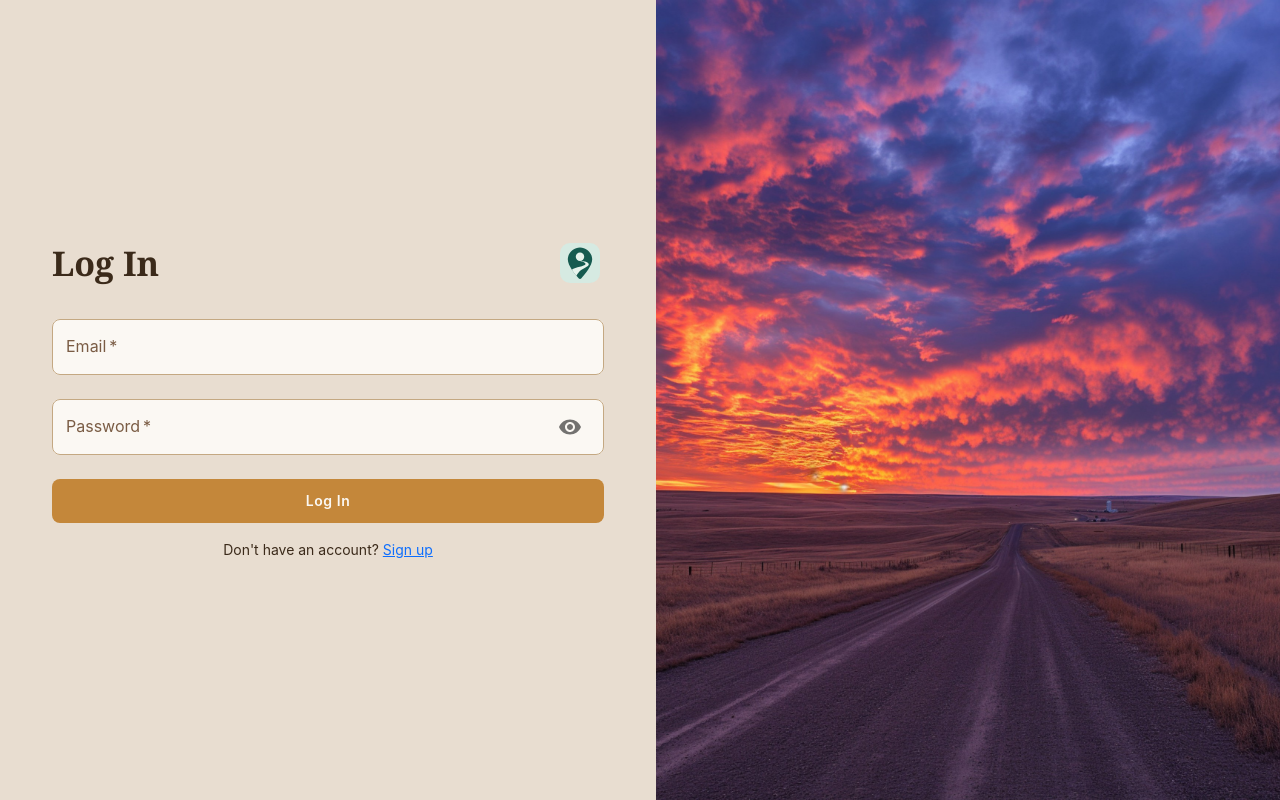
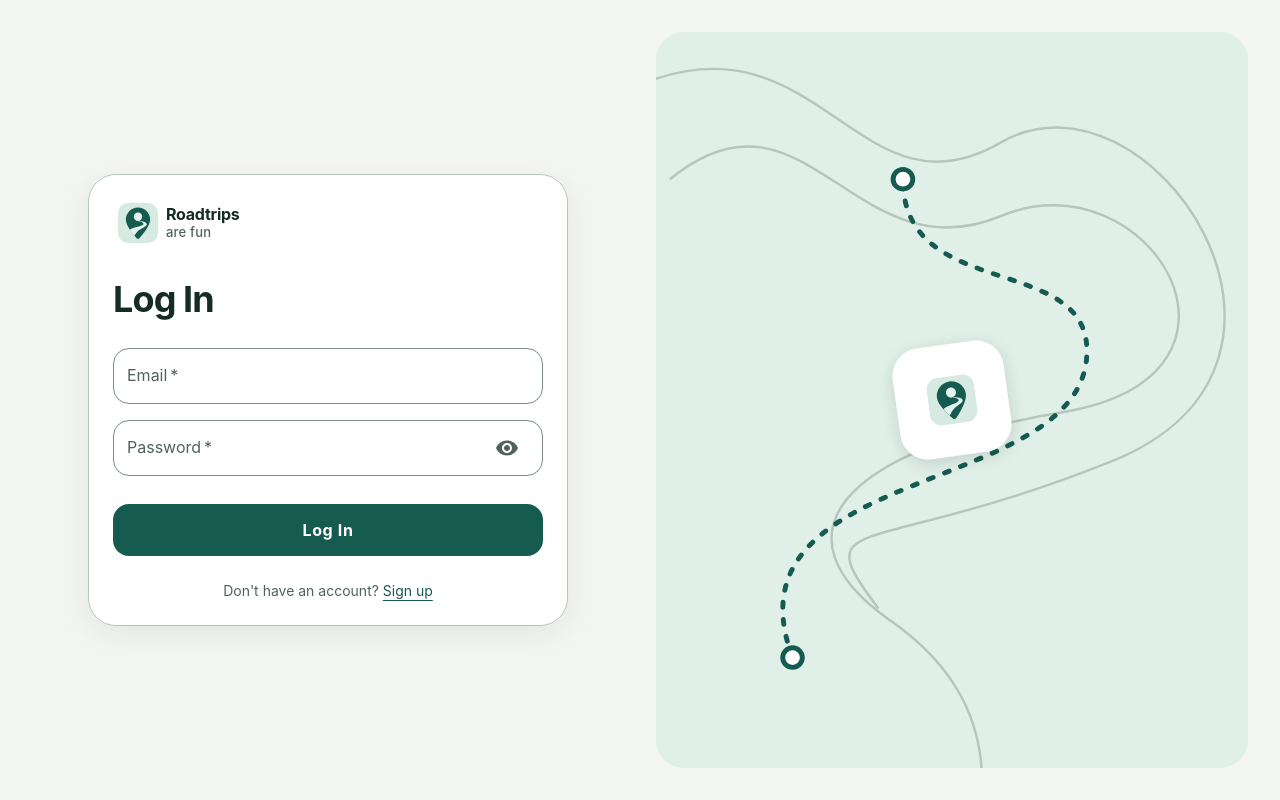
Before and after one commit to elischiffler/RoadtripsAreFun, a React (Vite) app in the folder frontend/: page /login in a window 1280 px wide. Built offline with nearby package versions, Linux system fonts and the light colour scheme; no server answers.

Commit message:
Align selected route-pin branding and authentication themes

```diff
--- /dev/null
+++ b/frontend/src/components/BrandLogo.css
@@ -0,0 +1,28 @@
+.rt-brand {
+  display: inline-flex;
+  align-items: center;
+  gap: var(--rt-space-2);
+  flex-shrink: 0;
+}
+.rt-brand__type {
+  display: flex;
+  flex-direction: column;
+  align-items: flex-start;
+  font-family: var(--rt-font);
+  text-align: start;
+  white-space: nowrap;
+}
+.rt-brand__name {
+  color: var(--rt-color-text);
+  font-size: var(--rt-text-body);
+  font-weight: var(--rt-weight-strong);
+  line-height: var(--rt-leading-tight);
+  letter-spacing: var(--rt-tracking-title);
+}
+.rt-brand__suffix {
+  color: var(--rt-color-secondary);
+  font-size: var(--rt-text-caption);
+  font-weight: var(--rt-weight-medium);
+  line-height: var(--rt-leading-title);
+  letter-spacing: var(--rt-tracking-caption);
+}
--- /dev/null
+++ b/frontend/src/components/BrandLogo.jsx
@@ -0,0 +1,36 @@
+import PropTypes from 'prop-types';
+import './BrandLogo.css';
+
+/** Uses the selected route-pin artwork unchanged; decorative inside named controls. */
+export default function BrandLogo({ wordmark = false, decorative = false, className = '' }) {
+  return (
+    <span
+      className={`rt-brand${wordmark ? ' rt-brand--wordmark' : ''} ${className}`.trim()}
+      role={decorative ? undefined : 'img'}
+      aria-label={decorative ? undefined : 'RoadtripsAreFun'}
+      aria-hidden={decorative ? 'true' : undefined}
+    >
+      <img
+        className="logo-image"
+        src="/favicon.svg"
+        width="40"
+        height="40"
+        alt=""
+        aria-hidden="true"
+        draggable="false"
+      />
+      {wordmark && (
+        <span className="rt-brand__type">
+          <span className="rt-brand__name">Roadtrips</span>
+          <span className="rt-brand__suffix">are fun</span>
+        </span>
+      )}
+    </span>
+  );
+}
+
+BrandLogo.propTypes = {
+  wordmark: PropTypes.bool,
+  decorative: PropTypes.bool,
+  className: PropTypes.string,
+};
--- a/frontend/src/components/GlobalHeader.jsx
+++ b/frontend/src/components/GlobalHeader.jsx
@@ -39,7 +39,7 @@ export default function GlobalHeader() {
 
   return (
     <Box className={`rt-design global-header${onMapPage ? ' global-header--transparent' : ''}`}>
-      <LogoButton />
+      <LogoButton wordmark />
 
       <Box className="global-header-right">
         <Button component={Link} to="/plan" aria-label="Plan a trip" className="header-nav-link">
--- a/frontend/src/components/LogoButton.css
+++ b/frontend/src/components/LogoButton.css
@@ -2,12 +2,12 @@
   display: inline-flex;
   align-items: center;
   justify-content: center;
-  inline-size: 48px;
-  block-size: 48px;
-  min-inline-size: 44px;
-  min-block-size: 44px;
+  inline-size: var(--rt-space-12, 48px);
+  block-size: var(--rt-space-12, 48px);
+  min-inline-size: var(--rt-target-min, 44px);
+  min-block-size: var(--rt-target-min, 44px);
   flex-shrink: 0;
-  padding: 4px;
+  padding: var(--rt-space-1, 4px);
   border: 1px solid transparent;
   border-radius: var(--rt-radius-sm, 12px);
   background: transparent;
@@ -27,8 +27,8 @@
 
 .logo-image {
   display: block;
-  inline-size: 40px;
-  block-size: 40px;
+  inline-size: var(--rt-space-10, 40px);
+  block-size: var(--rt-space-10, 40px);
   flex-shrink: 0;
 }
 
@@ -43,3 +43,8 @@
     border-color: ButtonText;
   }
 }
+
+.logo-btn--wordmark {
+  inline-size: auto;
+  gap: var(--rt-space-2);
+}
--- a/frontend/src/components/LogoButton.jsx
+++ b/frontend/src/components/LogoButton.jsx
@@ -1,26 +1,22 @@
+import PropTypes from 'prop-types';
+import BrandLogo from './BrandLogo';
 import { useNavigate } from 'react-router-dom';
 import './LogoButton.css';
 
 /** Shared home control. The same vector mark is also the browser favicon. */
-export default function LogoButton() {
+export default function LogoButton({ wordmark = false }) {
   const navigate = useNavigate();
 
   return (
     <button
       type="button"
-      className="logo-btn"
+      className={`logo-btn${wordmark ? ' logo-btn--wordmark' : ''}`}
       onClick={() => navigate('/')}
       aria-label="RoadtripsAreFun home"
     >
-      <img
-        className="logo-image"
-        src="/favicon.svg"
-        width="40"
-        height="40"
-        alt=""
-        aria-hidden="true"
-        draggable="false"
-      />
+      <BrandLogo wordmark={wordmark} decorative />
     </button>
   );
 }
+
+LogoButton.propTypes = { wordmark: PropTypes.bool };
--- /dev/null
+++ b/frontend/src/pages/AuthPages/AuthLayout.jsx
@@ -0,0 +1,35 @@
+import PropTypes from 'prop-types';
+import LogoButton from '../../components/LogoButton';
+import BrandLogo from '../../components/BrandLogo';
+import '../../design/index.css';
+import './AuthPage.css';
+
+export default function AuthLayout({ title, children }) {
+  return (
+    <main className="rt-design auth-container">
+      <section className="form-container" aria-labelledby="auth-title">
+        <div className="auth-form-content">
+          <header className="form-header">
+            <LogoButton wordmark />
+            <h1 id="auth-title">{title}</h1>
+          </header>
+          {children}
+        </div>
+      </section>
+      <aside className="auth-landscape" aria-hidden="true">
+        <svg className="auth-landscape__route" viewBox="0 0 400 600" fill="none">
+          <path d="M-30 120c110-90 150 80 270 30s230 130 50 160-240 100-140 170 70 160 70 160" />
+          <path d="M-70 50c160-80 190 110 310 40S530 270 330 350 80 390 140 470" />
+          <path
+            className="auth-landscape__journey"
+            d="M70 510c-60-160 240-130 240-250 0-80-150-40-150-140"
+          />
+          <circle cx="70" cy="510" r="8" />
+          <circle cx="160" cy="120" r="8" />
+        </svg>
+        <BrandLogo decorative />
+      </aside>
+    </main>
+  );
+}
+AuthLayout.propTypes = { title: PropTypes.string.isRequired, children: PropTypes.node };
--- a/frontend/src/pages/AuthPages/AuthPage.css
+++ b/frontend/src/pages/AuthPages/AuthPage.css
@@ -1,83 +1,180 @@
-/* AuthPage.css */
-
-/* Container for the whole authentication page */
-.auth-container {
+.auth-container.rt-design {
+  display: grid;
+  grid-template-columns: minmax(0, 1fr);
+  min-block-size: 100svh;
+  padding: var(--rt-page-padding);
+  background: var(--rt-color-page);
+}
+.auth-container.rt-design .form-container {
   display: flex;
-  flex-direction: row;
-  min-height: 100vh;
-  background-color: var(--white-main); /* Background color for the page */
+  align-items: center;
+  justify-content: center;
+  padding-block: var(--rt-space-8);
 }
-
-/* Form Container Styles */
-.form-container {
-  flex: 1;
+.auth-form-content {
+  inline-size: 100%;
+  max-inline-size: var(--rt-content-width);
+  padding: var(--rt-space-6);
+  border: var(--rt-border-width) solid var(--rt-color-border);
+  border-radius: var(--rt-radius-sheet);
+  background: var(--rt-color-surface);
+  box-shadow: var(--rt-shadow-sheet);
+}
+.auth-container.rt-design .form-header {
   display: flex;
   flex-direction: column;
-  justify-content: center;
-  padding: 16px;
-  background-color: var(--white-main);
+  align-items: flex-start;
+  gap: var(--rt-space-8);
+  margin-block-end: var(--rt-space-5);
 }
-
-/* Header Styles */
-.form-header {
+.auth-container.rt-design .form-header h1 {
+  margin: 0;
+  color: var(--rt-color-text);
+  font: var(--rt-weight-strong) var(--rt-text-display) / var(--rt-leading-tight) var(--rt-font);
+  letter-spacing: var(--rt-tracking-display);
+}
+.auth-container.rt-design .MuiFormControl-root {
+  margin-block: var(--rt-space-2);
+}
+.auth-container.rt-design .MuiOutlinedInput-root {
+  min-block-size: var(--rt-control-height);
+  border-radius: var(--rt-radius-control);
+  background: var(--rt-color-surface);
+  color: var(--rt-color-text);
+  font: var(--rt-weight-regular) var(--rt-text-body) / var(--rt-leading-body) var(--rt-font);
+}
+.auth-container.rt-design .MuiOutlinedInput-root .MuiOutlinedInput-notchedOutline {
+  border-color: var(--rt-color-control-border);
+}
+.auth-container.rt-design .MuiInputLabel-root,
+.auth-container.rt-design .MuiIconButton-root {
+  color: var(--rt-color-secondary);
+}
+.auth-container.rt-design .MuiInputLabel-root.Mui-focused {
+  color: var(--rt-color-accent);
+}
+.auth-container.rt-design .MuiOutlinedInput-root.Mui-focused .MuiOutlinedInput-notchedOutline {
+  border-color: var(--rt-color-accent);
+}
+.auth-container.rt-design .MuiIconButton-root {
+  min-inline-size: var(--rt-target-min);
+  min-block-size: var(--rt-target-min);
+}
+.auth-container.rt-design .submit-button.MuiButton-root {
+  min-block-size: var(--rt-control-height);
+  margin-block-start: var(--rt-space-5);
+  padding: var(--rt-space-3) var(--rt-space-4);
+  border-radius: var(--rt-radius-control);
+  background: var(--rt-color-accent);
+  color: var(--rt-color-on-accent);
+  box-shadow: none;
+  font: var(--rt-weight-strong) var(--rt-text-body) / var(--rt-leading-body) var(--rt-font);
+  text-transform: none;
+}
+.auth-container.rt-design .submit-button.MuiButton-root:hover {
+  background: var(--rt-color-accent-hover);
+}
+.auth-container.rt-design .submit-button.Mui-disabled {
+  opacity: var(--rt-opacity-disabled);
+}
+.auth-container :focus-visible {
+  outline: var(--rt-focus-width) solid var(--rt-color-focus);
+  outline-offset: var(--rt-focus-offset);
+}
+.auth-container.rt-design .link-text {
+  margin-block: var(--rt-space-6) 0;
+  color: var(--rt-color-secondary);
+  font: var(--rt-weight-regular) var(--rt-text-small) / var(--rt-leading-body) var(--rt-font);
+}
+.auth-container a {
+  color: var(--rt-color-accent);
+  text-underline-offset: var(--rt-space-1);
+}
+.auth-container.rt-design .error-message {
+  margin-block: var(--rt-space-3);
+  color: var(--rt-color-error);
+}
+.auth-container.rt-design .password-requirements {
+  display: flex;
+  flex-direction: column;
+  gap: var(--rt-space-2);
+  margin-block-start: var(--rt-space-4);
+}
+.auth-container.rt-design .requirement {
   display: flex;
   align-items: center;
-  justify-content: space-between;
-  margin-bottom: 16px;
+  gap: var(--rt-space-2);
+  color: var(--rt-color-secondary);
 }
-
-.form-header .MuiTypography-h4 {
-  margin: 0; /* Remove default margin for better alignment */
+.auth-container.rt-design .requirement--fulfilled {
+  color: var(--rt-color-accent);
 }
-
-.form-header .logo-button {
-  display: flex;
-  align-items: center;
+.auth-container.rt-design .requirement svg {
+  color: inherit;
 }
-
-/* Submit Button Styles */
-.submit-button {
-  background-color: var(--green-main) !important; /* Ensure green background for button */
-  color: var(--white-light);
-  box-shadow: 0 4px 8px rgba(0, 0, 0, 0.2);
-  transition:
-    box-shadow 0.3s ease,
-    background-color 0.3s ease;
-  margin-top: 16px !important;
+.auth-landscape {
+  display: none;
 }
-
-.submit-button:hover {
-  background-color: var(--green-main); /* Keep background color the same */
-  box-shadow: 0 6px 12px rgba(0, 0, 0, 0.3); /* Enhanced shadow on hover */
+@media (min-width: 960px) {
+  .auth-container.rt-design {
+    grid-template-columns: minmax(0, 1fr) minmax(0, 1fr);
+    gap: var(--rt-space-8);
+  }
+  .auth-landscape {
+    position: relative;
+    display: grid;
+    place-items: center;
+    min-block-size: var(--rt-content-width);
+    overflow: hidden;
+    border-radius: var(--rt-radius-sheet);
+    background: var(--rt-color-selected);
+  }
+  .auth-landscape__route {
+    position: absolute;
+    inset: 0;
+    inline-size: 100%;
+    block-size: 100%;
+    stroke: var(--rt-color-border);
+    stroke-width: 2;
+  }
+  .auth-landscape__route circle {
+    fill: var(--rt-color-surface);
+    stroke: var(--rt-color-accent);
+    stroke-width: 4;
+  }
+  .auth-landscape__route .auth-landscape__journey {
+    stroke: var(--rt-color-accent);
+    stroke-width: 4;
+    stroke-dasharray: 4 10;
+    stroke-linecap: round;
+  }
+  .auth-landscape > .rt-brand {
+    padding: var(--rt-space-8);
+    border-radius: var(--rt-radius-sheet);
+    background: var(--rt-color-surface);
+    box-shadow: var(--rt-shadow-floating);
+    transform: rotate(-8deg);
+  }
+  .auth-landscape .logo-image {
+    inline-size: var(--rt-space-12);
+    block-size: var(--rt-space-12);
+  }
 }
-
-/* Password Requirements Section */
-.password-requirements {
-  display: flex;
-  flex-direction: column;
-  gap: 8px;
-  margin-top: 16px;
+@media (max-width: 360px) {
+  .auth-form-content {
+    padding: var(--rt-space-4);
+  }
 }
-
-.requirement {
-  display: flex;
-  align-items: center;
-  gap: 8px;
+.auth-container.rt-design .logo-btn {
+  max-inline-size: 100%;
 }
-
-/* Banner styling */
-.banner {
-  flex: 1; /* Occupies the remaining space */
-  background-image: url('../../assets/LoginBanner.jpg'); /* Update the image path if necessary */
-  background-size: cover;
-  background-position: center;
-  height: 100vh; /* Full viewport height */
-  background-repeat: no-repeat; /* Ensure the image doesn't repeat */
+.auth-container.rt-design .rt-brand {
+  max-inline-size: 100%;
+  flex-shrink: 1;
+  flex-wrap: wrap;
 }
-
-/* Styles for Typography components */
-.link-text {
-  margin-top: 16px !important; /* Adjust margin for spacing */
-  text-align: center;
-  font-size: 0.875rem; /* Adjust font size if needed */
+.auth-container.rt-design .form-container,
+.auth-form-content,
+.auth-container form {
+  min-inline-size: 0;
 }
--- a/frontend/src/pages/AuthPages/LoginPage.jsx
+++ b/frontend/src/pages/AuthPages/LoginPage.jsx
@@ -1,8 +1,8 @@
 import { useState } from 'react';
 import { signIn } from '../../services/authService';
-import { Box, Container, TextField, Button, Typography } from '@mui/material';
+import { TextField, Button, Typography } from '@mui/material';
 import { Link, useNavigate, useLocation } from 'react-router-dom';
-import LogoButton from '../../components/LogoButton';
+import AuthLayout from './AuthLayout';
 import './AuthPage.css';
 import PasswordField from './PasswordField';
 import { safeReturnPath } from '../../services/session';
@@ -39,16 +39,7 @@ const LoginPage = () => {
   };
 
   return (
-    <Box className="auth-container">
-      {/* Form Container */}
-      <Box className="form-container">
-        <Container maxWidth="sm">
-          <Box className="form-header">
-            <Typography variant="h4" gutterBottom>
-              Log In
-            </Typography>
-            <LogoButton />
-          </Box>
+    <AuthLayout title="Log In">
       {location.state?.sessionExpired && (
         <Typography role="status">
           Your session expired. Sign in again to continue. Your unsent message is kept for this
@@ -59,6 +50,7 @@ const LoginPage = () => {
       <form onSubmit={handleSubmit}>
         <TextField
           label="Email"
+          autoComplete="username"
           variant="outlined"
           fullWidth
           margin="normal"
@@ -69,6 +61,7 @@ const LoginPage = () => {
         />
         <PasswordField
           label="Password"
+          autoComplete="current-password"
           password={password}
           onChange={(e) => setPassword(e.target.value)}
           showPassword={showPassword}
@@ -91,11 +84,7 @@ const LoginPage = () => {
           Sign up
         </Link>
       </Typography>
-        </Container>
-      </Box>
-      {/* Banner Image */}
-      <Box className="banner" />
-    </Box>
+    </AuthLayout>
   );
 };
 
--- a/frontend/src/pages/AuthPages/PasswordField.jsx
+++ b/frontend/src/pages/AuthPages/PasswordField.jsx
@@ -23,7 +23,12 @@ const PasswordField = ({
     InputProps={{
       endAdornment: (
         <InputAdornment position="end">
-          <IconButton onClick={onTogglePasswordVisibility}>
+          <IconButton
+            type="button"
+            aria-label={`${showPassword ? 'Hide' : 'Show'} ${label.toLowerCase()}`}
+            aria-pressed={showPassword}
+            onClick={onTogglePasswordVisibility}
+          >
             {showPassword ? <VisibilityOffIcon /> : <VisibilityIcon />}
           </IconButton>
         </InputAdornment>
--- a/frontend/src/pages/AuthPages/PasswordRequirement.jsx
+++ b/frontend/src/pages/AuthPages/PasswordRequirement.jsx
@@ -5,11 +5,11 @@ import './AuthPage.css';
 import PropTypes from 'prop-types';
 
 const PasswordRequirement = ({ fulfilled, text }) => (
-  <Box className="requirement">
+  <Box className={`requirement${fulfilled ? ' requirement--fulfilled' : ''}`}>
     {fulfilled ? (
-      <CheckIcon data-testid="password-requirement-check" sx={{ color: 'green' }} />
+      <CheckIcon data-testid="password-requirement-check" />
     ) : (
-      <CloseIcon data-testid="password-requirement-close" sx={{ color: 'gray' }} />
+      <CloseIcon data-testid="password-requirement-close" />
     )}
     <Typography variant="body2">{text}</Typography>
   </Box>
```
Also changed, not shown: frontend/src/pages/AuthPages/SignUpPage.jsx (+8 -15 lines), 2 other files (tests, documents, lock files or other folders). Lines whose indentation alone changed are shown as unchanged.
